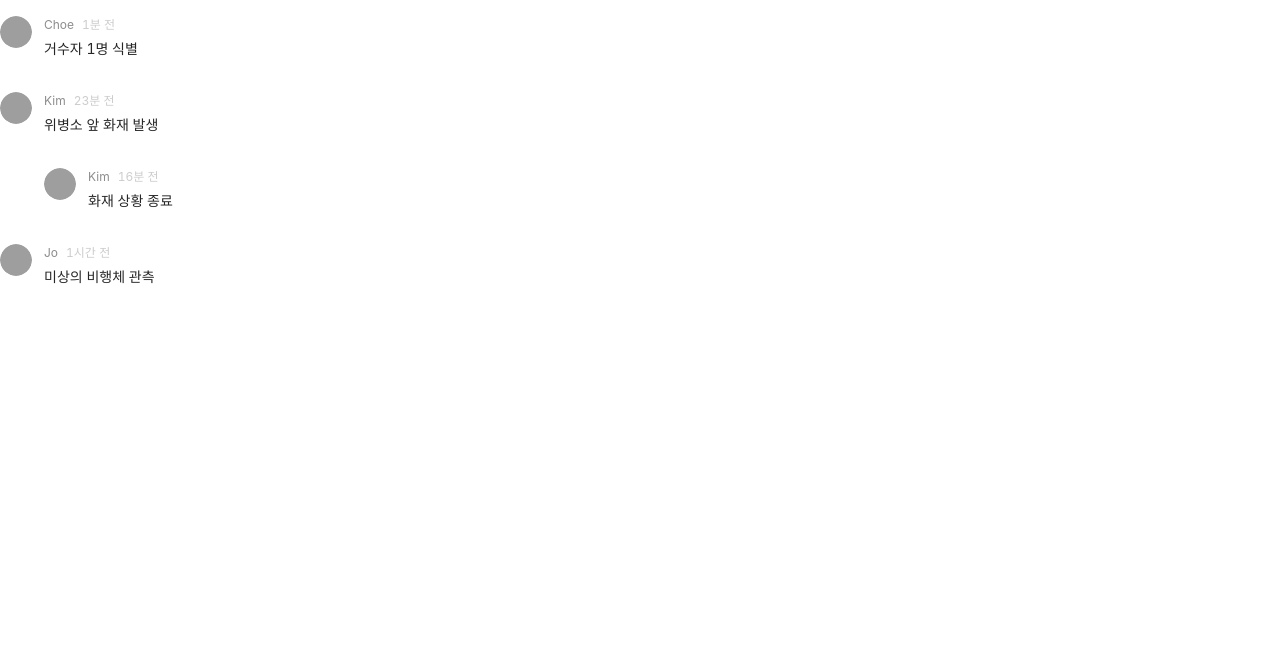
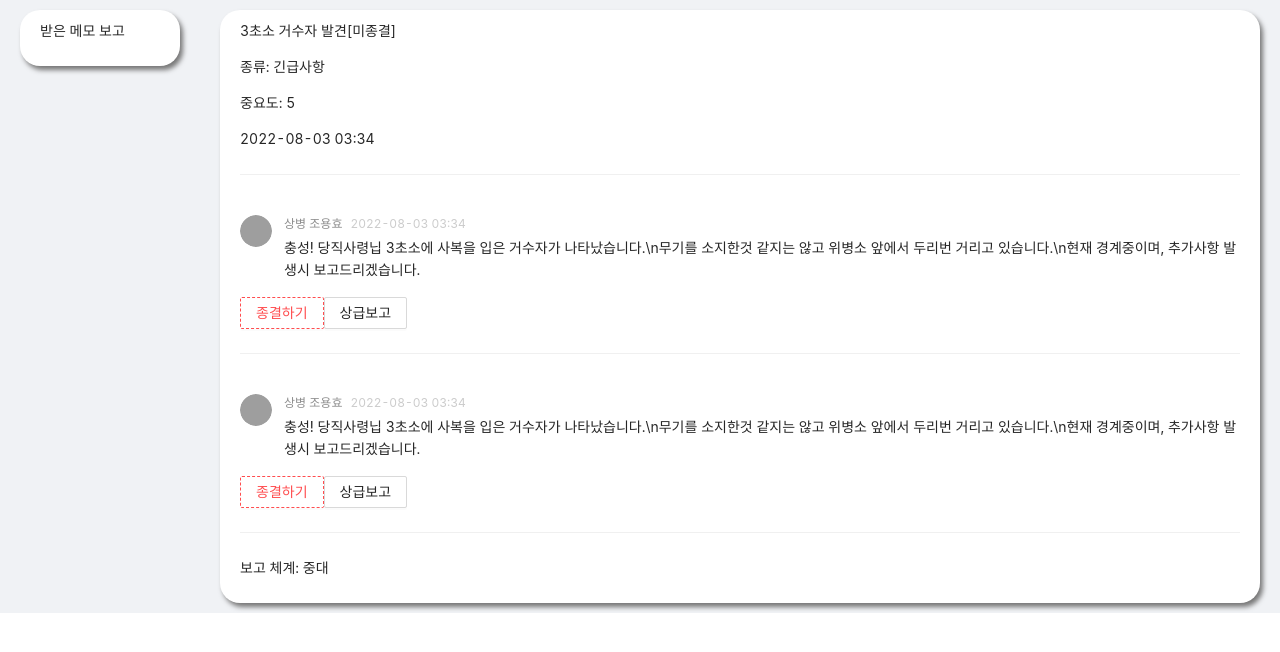
Before and after one commit to osamhack2022/WEB_APP_ROK-Situation-Reporting-System_ROK-SRS, a Next.js app in the folder front-end/web-next/: page /memo in a window 1280 px wide. Shown: the top 652 px of the page. Built offline with nearby package versions, Linux system fonts and the light colour scheme; grey boxes are pictures that could not be loaded.

Commit message:
[Feat]Memo reporting screen layout
메모 보고 체계 화면 레이아웃 제작

```diff
--- a/front-end/web-next/componenets/MemoReport.js
+++ b/front-end/web-next/componenets/MemoReport.js
@@ -1,4 +1,4 @@
-import { Avatar, Button, Comment } from 'antd';
+import { Avatar, Button, Comment, Layout, Divider } from 'antd';
 
 function ReportCard(props) {
   function ButtonGroup() {
@@ -18,16 +18,76 @@ function ReportCard(props) {
   }
 
   return (
+    <>
       <Comment
         author={props.name}
         avatar={<Avatar src="https://joeschmoe.io/api/v1/random" />}
         content={props.memo}
         datetime={props.datetime}
-      actions={<ButtonGroup />}
       >
         {props.children}
       </Comment>
+      <ButtonGroup />
+    </>
+  )
+}
+
+function ReportLayout() {
+	return (
+		<Layout>
+			<Layout.Sider style={styles.siderLayout}>
+				<div style={styles.siderMenu}>
+					<p>받은 메모 보고</p>
+				</div>
+			</Layout.Sider>
+			<Layout.Content style={styles.contentLayout}>
+				<div style={styles.contentMenu}>
+					<p>3초소 거수자 발견[미종결]</p>
+					<p>종류: 긴급사항</p>
+					<p>중요도: 5</p>
+					<p>2022-08-03 03:34</p>
+					<Divider />
+					<ReportCard
+						name="상병 조용효"
+						memo="충성! 당직사령닙 3초소에 사복을 입은 거수자가 나타났습니다.\n무기를 소지한것 같지는 않고 위병소 앞에서 두리번 거리고 있습니다.\n현재 경계중이며, 추가사항 발생시 보고드리겠습니다. "
+						datetime="2022-08-03 03:34"
+					/>
+					<Divider />
+					<ReportCard
+						name="상병 조용효"
+						memo="충성! 당직사령닙 3초소에 사복을 입은 거수자가 나타났습니다.\n무기를 소지한것 같지는 않고 위병소 앞에서 두리번 거리고 있습니다.\n현재 경계중이며, 추가사항 발생시 보고드리겠습니다. "
+						datetime="2022-08-03 03:34"
+					/>
+					<Divider />
+					<p>보고 체계: 중대</p>
+				</div>
+			</Layout.Content>
+		</Layout>
 	)
 }
 
 export default ReportCard;
+export { ReportLayout };
+
+const styles = {
+  siderLayout: {
+    backgroundColor: 'transparent',
+    padding: '10px 20px'
+  },
+  siderMenu: {
+    padding: '10px 20px',
+    backgroundColor: '#fff',
+    borderRadius: '20px',
+    boxShadow: '3px 4px 5px #777'
+  },
+  contentLayout: {
+    backgroundColor: 'transparent',
+    padding: '10px 20px'
+  },
+  contentMenu: {
+    padding: '10px 20px',
+    backgroundColor: '#fff',
+    borderRadius: '20px',
+    boxShadow: '3px 4px 5px #777'
+  }
+}
--- a/front-end/web-next/pages/memo.js
+++ b/front-end/web-next/pages/memo.js
@@ -1,5 +1,5 @@
 import Head from 'next/head'
-import ReportCard from '../componenets/MemoReport'
+import ReportCard, {ReportLayout} from '../componenets/MemoReport'
 
 function listCard(data) {
   if(!data)
@@ -54,7 +54,8 @@ export default function Memo() {
       <Head>
         <title>메모 보고</title>
       </Head>
-      {listCard(sampleData)}
+      {/* {listCard(sampleData)} */}
+      <ReportLayout />
     </>
   )
 }
```
Also changed, not shown: front-end/web-next/styles/organogram.module.css (added, +22 -0 lines), front-end/web-next/styles/memoreport.module.css (added). Lines whose indentation alone changed are shown as unchanged.
